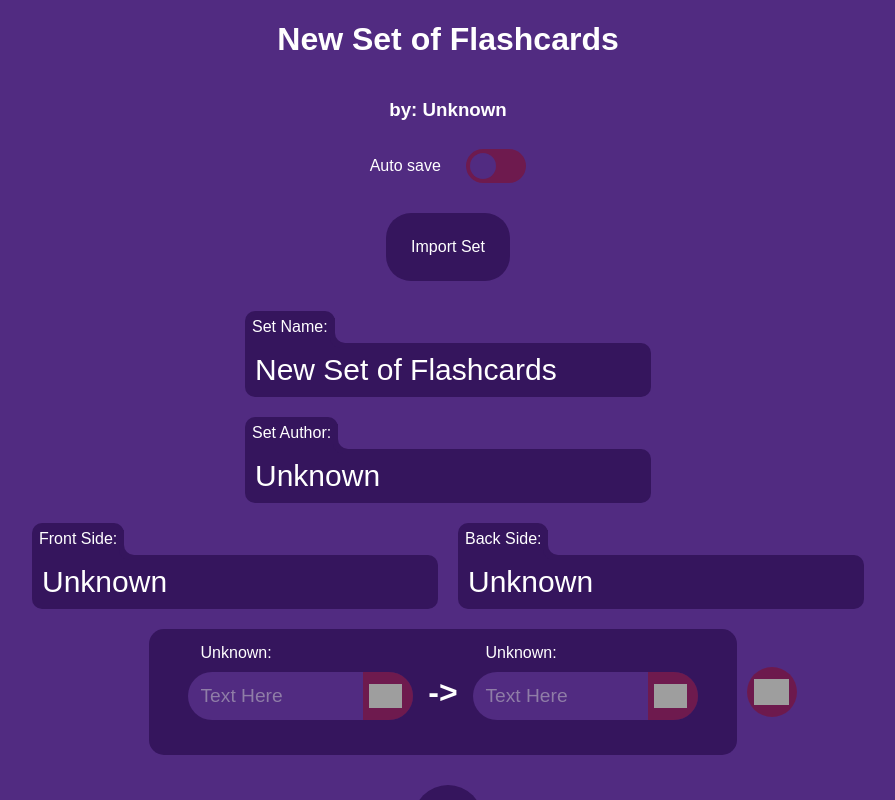
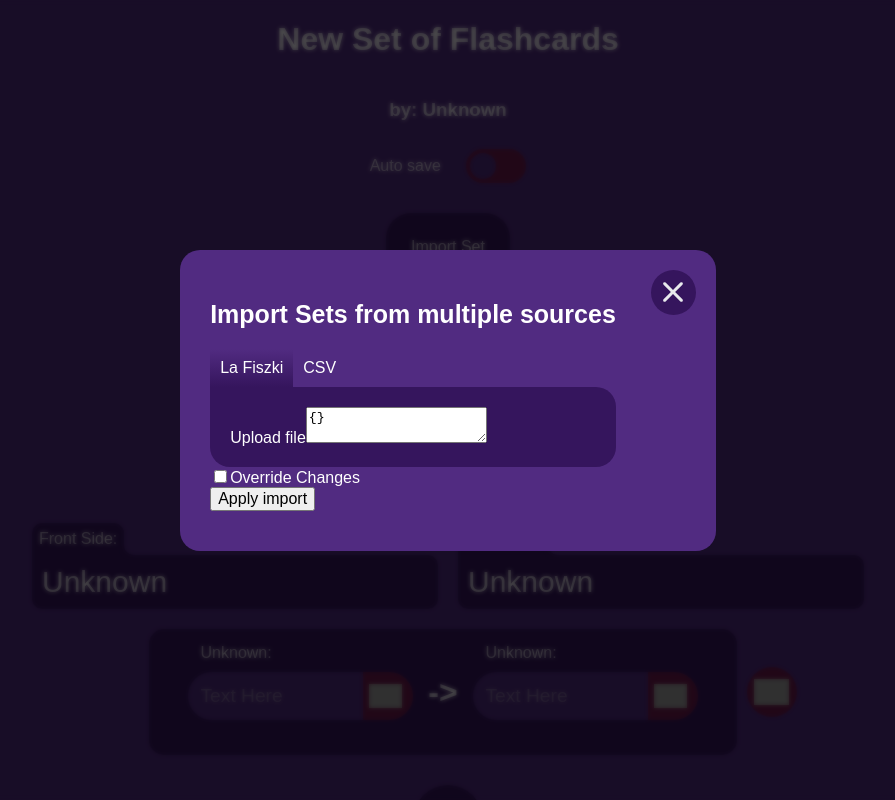
Before and after one commit to Siwek9/la-fiszki-website, a Vue app: page / in a window 1280 px wide. Both pictures are taken after a click on the button "Import Set". Shown: the top 800 px of the page, without its empty margins (192-1087 px from the left). Built offline with nearby package versions, Linux system fonts and the light colour scheme; grey boxes are pictures that could not be loaded; a web font is replaced by a local one; what simple-runtypes would draw is missing.

Commit message:
Work with import dialog

```diff
--- a/src/App.vue
+++ b/src/App.vue
@@ -10,6 +10,7 @@
         @on-click="openDialog"
         text="Import Set"
     />
+    <ImportDialog ref="import-dialog-ref" />
     <TextInput
         :max-length="70"
         name="Set Name"
@@ -59,7 +60,7 @@
     import NewFlashcard from './components/NewFlashcard.vue';
     import AddButton from './components/AddButton.vue';
     import AutoSaveButton from './components/AutoSaveButton.vue';
-    // import ImportDialog from './components/ImportDialog.vue';
+    import ImportDialog from './components/ImportDialog.vue';
     import SetOfFlashcardsVersion from './utils/SetOfFlashcardsVersion';
     import calculateVersion from './utils/CalculateVersion';
     import type {FlashcardsSet} from './utils/FlashcardsSet';
@@ -70,9 +71,11 @@
 
     type AutoSaveButtonType = InstanceType<typeof AutoSaveButton>;
     type NewFlashcardType = InstanceType<typeof NewFlashcard>;
+    type ImportDialogType = InstanceType<typeof ImportDialog>;
 
     const autoSaveRef = useTemplateRef<AutoSaveButtonType>('auto-save');
     const newFlashcardRef = useTemplateRef<Array<NewFlashcardType>>('flashcard-array-object');
+    const importDialogRef = useTemplateRef<ImportDialogType>('import-dialog-ref');
 
     const autoSave = ref(false);
     const flashcardsSet = ref<FlashcardsSet>({
@@ -81,6 +84,11 @@
         sideName: {front: 'Unknown', back: 'Unknown'},
         flashcards: [{front: [''], back: ['']}],
     });
+
+    function openDialog() {
+        console.log('łotwieram');
+        importDialogRef.value?.dialogRef?.showModal();
+    }
 
     function deleteFrontField(flashcardID: number, fieldID: number) {
         if (flashcardsSet.value.flashcards[flashcardID].front.length <= 1) return;
--- a/src/components/ImportDialog.vue
+++ b/src/components/ImportDialog.vue
@@ -1,17 +1,182 @@
 <template>
-    <dialog>Siema</dialog>
+    <dialog
+        ref="dialog-ref"
+        class="import-dialog"
+    >
+        <button
+            @click="closeDialog"
+            class="close_button"
+        ></button>
+        <h1>Import Sets from multiple sources</h1>
+        <div class="choose-input-type">
+            <input
+                type="radio"
+                name="import-type"
+                value="la-fiszki"
+                id="la-fiszki"
+                v-model="inputType"
+                checked
+                class="import-type-input-radio"
+            />
+            <label
+                class="import-type-label"
+                for="la-fiszki"
+            >
+                La Fiszki
+            </label>
+            <input
+                type="radio"
+                name="import-type"
+                value="csv"
+                id="csv"
+                v-model="inputType"
+                class="import-type-input-radio"
+            />
+            <label
+                class="import-type-label"
+                for="csv"
+            >
+                CSV
+            </label>
+        </div>
+        <div
+            v-if="inputType == 'la-fiszki'"
+            class="input-type-content"
+        >
+            <input
+                type="file"
+                name=""
+                class="input-file"
+                @change="uploadFile"
+                id="import-la-fiszki"
+                accept=".json"
+            />
+            <label for="import-la-fiszki">Upload file</label>
+            <textarea
+                name=""
+                id=""
+                :value="JSON.stringify(JSON.parse(fileContent), null, 2)"
+            >
+            </textarea>
+        </div>
+        <div
+            v-else-if="inputType == 'csv'"
+            class="input-type-content"
+        ></div>
+        <div>
+            <input
+                type="checkbox"
+                id="override-changes"
+            />
+            <label for="override-changes">Override Changes</label>
+        </div>
+        <button>Apply import</button>
+    </dialog>
 </template>
 
-<script setup lang="ts"></script>
+<script setup lang="ts">
+    import {ref, useTemplateRef} from 'vue';
 
-<style>
-    /* .dialog-background {
-  position: absolute;
-  top: 50%;
-  left: 50%;
-  transform: translate(-50%, -50%);
+    // const formatter = new JSONFormatter(myJSON);
 
-  width: 80%;
-  height: 80%;
-} */
+    function closeDialog() {
+        dialogRef.value?.close();
+    }
+
+    function uploadFile(event: Event) {
+        const files = (event.currentTarget as HTMLInputElement).files;
+        if (files == null) {
+            return;
+        }
+        const reader = new FileReader();
+        reader.readAsText(files[0], 'UTF-8');
+        reader.onload = function (evt) {
+            const value = evt.target?.result;
+            if (typeof value == 'string') {
+                fileContent.value = value as unknown as string;
+            }
+        };
+    }
+    const fileContent = ref('{}');
+
+    const inputType = defineModel({
+        set(value) {
+            console.log(value);
+            return value;
+        },
+        default: 'la-fiszki',
+    });
+    const dialogRef = useTemplateRef<HTMLDialogElement>('dialog-ref');
+    defineExpose({dialogRef});
+</script>
+
+<style scoped>
+    .import-dialog {
+        color: white;
+        padding: 40px 30px;
+        background-color: #512b81;
+        border-radius: 20px;
+        border: none;
+        padding-right: 100px;
+        position: relative;
+    }
+
+    .import-dialog::backdrop {
+        background-color: black;
+        opacity: 0.7;
+        backdrop-filter: blur(2px);
+    }
+
+    .close_button {
+        background-image: url(../assets/close.svg);
+        background-size: 80%;
+        background-position: center center;
+        background-repeat: no-repeat;
+        border: none;
+        width: 45px;
+        height: 45px;
+        position: absolute;
+        right: 20px;
+        top: 20px;
+        background-color: #35155d;
+        border-radius: 50%;
+    }
+
+    .close_button:hover {
+        cursor: pointer;
+    }
+
+    h1 {
+        font-size: 25px;
+        margin: 0;
+        margin-top: 10px;
+        margin-bottom: 20px;
+    }
+
+    .choose-input-type {
+        display: flex;
+        flex-direction: row;
+    }
+
+    .import-type-input-radio {
+        display: none;
+    }
+
+    .import-type-label {
+        display: block;
+        padding: 10px;
+    }
+    .import-type-input-radio:checked + .import-type-label {
+        background-image: linear-gradient(180deg, #512b81 0%, #35155d 100%);
+    }
+
+    .input-type-content {
+        background-color: #35155d;
+        padding: 20px;
+        border-radius: 0 20px 20px 20px;
+    }
+
+    .input-file {
+        display: none;
+    }
 </style>
```
Also changed, not shown: src/assets/close.svg (added), 1 other file (tests, documents, lock files or other folders).
